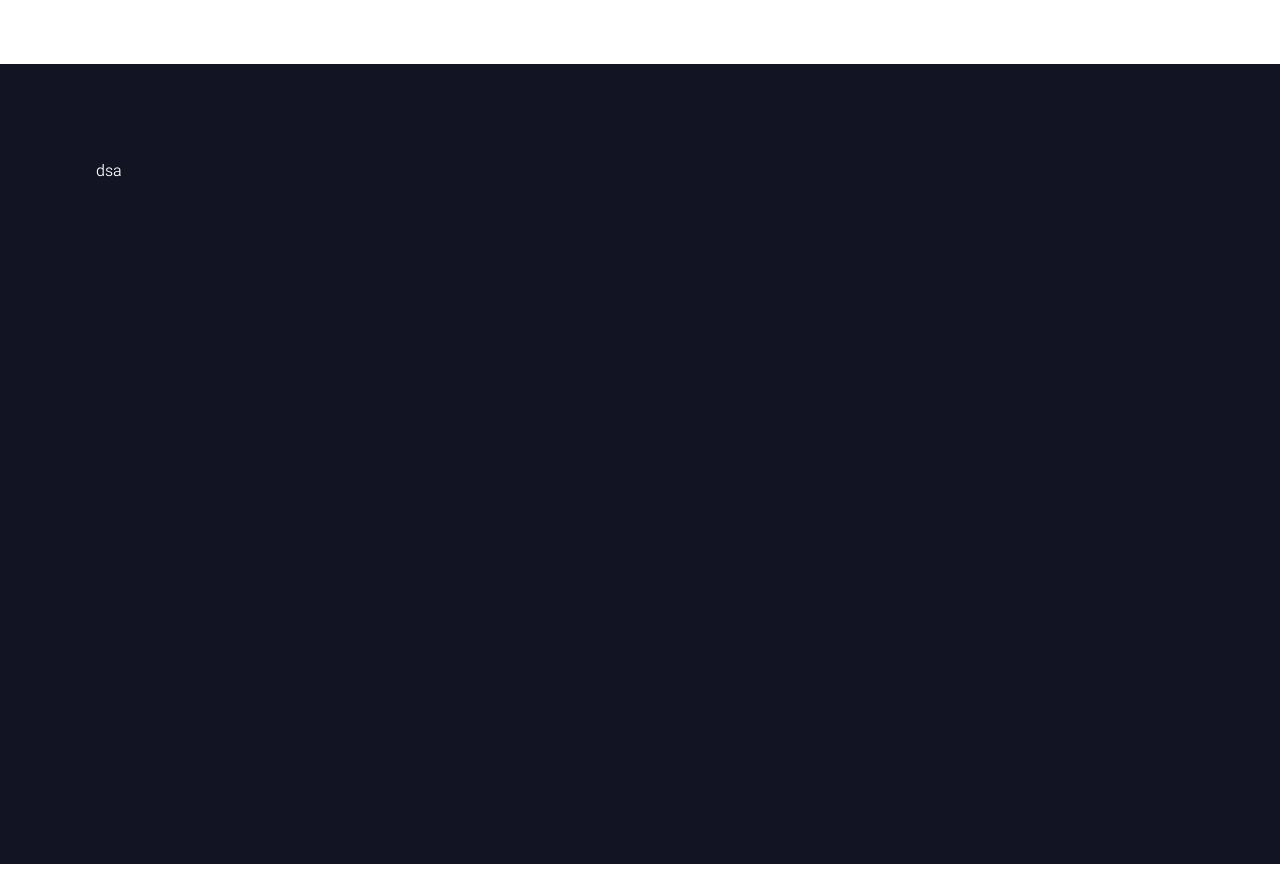
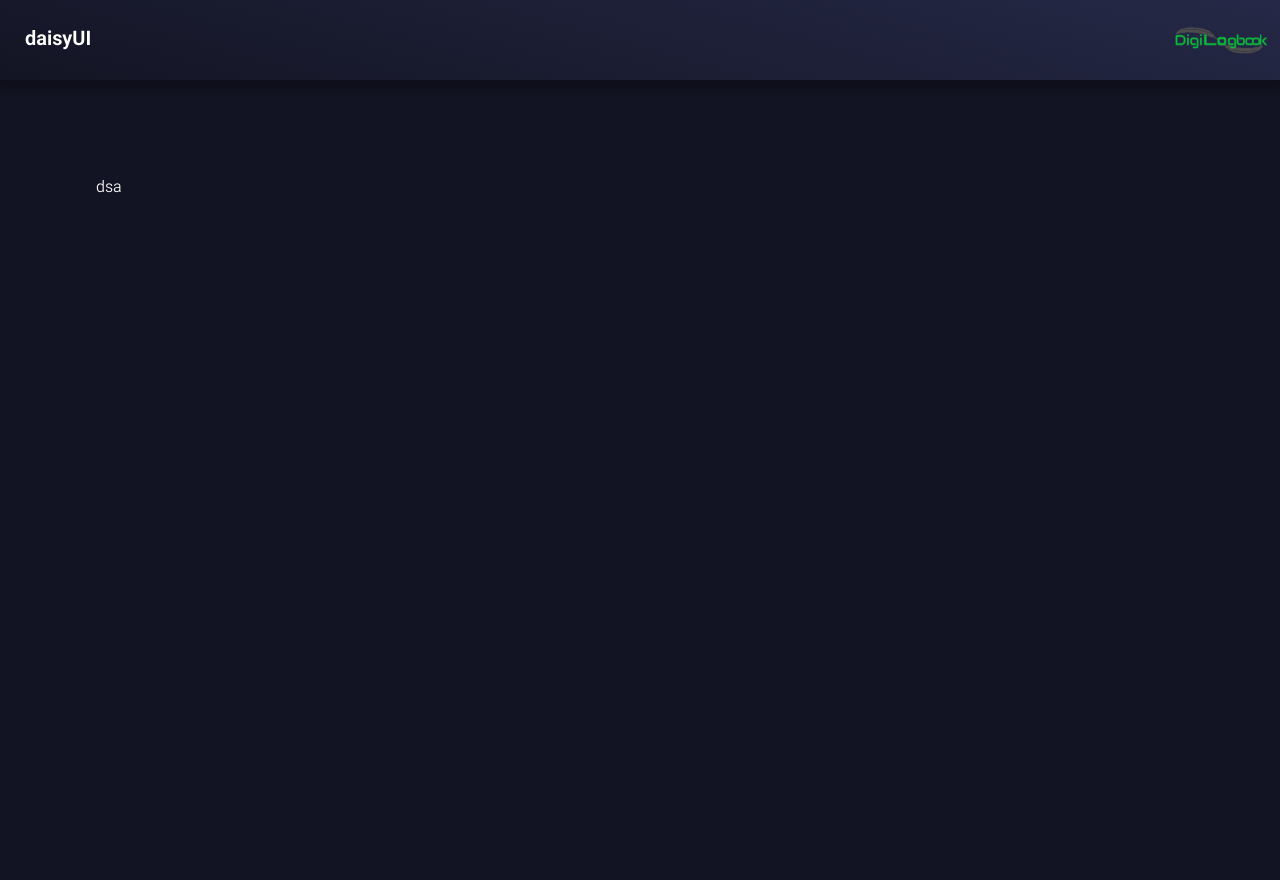
Before and after one commit to khashayarmobarez/digilogbook-organization-dashboard, a Next.js app: page / in a window 1280 px wide. Built offline with nearby package versions, Linux system fonts and the light colour scheme.

Commit message:
chore: Update navbar styling and add logo image

```diff
--- a/src/app/globals.css
+++ b/src/app/globals.css
@@ -13,11 +13,13 @@
 
 /* Root variables for light mode */
 @media (prefers-color-scheme: dark) {
+
   :root {
     --foreground-rgb: 255, 255, 255;
     --background-start-rgb: 0, 0, 0;
     --background-end-rgb: 0, 0, 0;
   }
+
 }
 
 body {
@@ -71,3 +73,15 @@ body {
   font-weight: 500;
   font-style: normal;
 }
+
+
+/* dark mode */
+.bg-navbar-gradient-shadow {
+  background: linear-gradient(195.31deg, #353A65 -84.63%, rgba(42, 46, 81, 0) 100.99%);
+  box-shadow: -3px 4px 5.80px 5px rgba(0, 0, 0, 0.27), 3px -4px 4px 0px rgba(179, 170, 170, 0.18);
+}
+
+/* lightmode */
+@media (prefers-color-scheme: dark) {
+
+}
--- a/src/components/header/Navbar.tsx
+++ b/src/components/header/Navbar.tsx
@@ -1,25 +1,18 @@
 import React from 'react';
 import Link from 'next/link';
 
+import digilogbookLogo from '../../../public/svgs/Digilogbook -1401 1.svg'
+import Image from 'next/image';
+
 export default function Navbar() {
     return (
-        <div className="navbar bg-base-100">
+        <div className="navbar bg-navbar-gradient-shadow h-14 md:h-20">
             <div className="flex-1">
                 <a className="btn btn-ghost text-xl">daisyUI</a>
             </div>
-            <div className="flex-none">
-                <button className="btn btn-square btn-ghost">
-                <svg
-                    xmlns="http://www.w3.org/2000/svg"
-                    fill="none"
-                    viewBox="0 0 24 24"
-                    className="inline-block h-5 w-5 stroke-current">
-                    <path
-                    strokeLinecap="round"
-                    strokeLinejoin="round"
-                    strokeWidth="2"
-                    d="M5 12h.01M12 12h.01M19 12h.01M6 12a1 1 0 11-2 0 1 1 0 012 0zm7 0a1 1 0 11-2 0 1 1 0 012 0zm7 0a1 1 0 11-2 0 1 1 0 012 0z"></path>
-                </svg>
+            <div className="flex-none w-2/6 md:w-1/12">
+                <button className="btn btn-square btn-ghost w-full">
+                    <Image src={digilogbookLogo} alt="digilogbookLogo" width={100} height={100} />
                 </button>
             </div>
         </div>
```
Also changed, not shown: public/svgs/Digilogbook -1401 1.svg (added).
